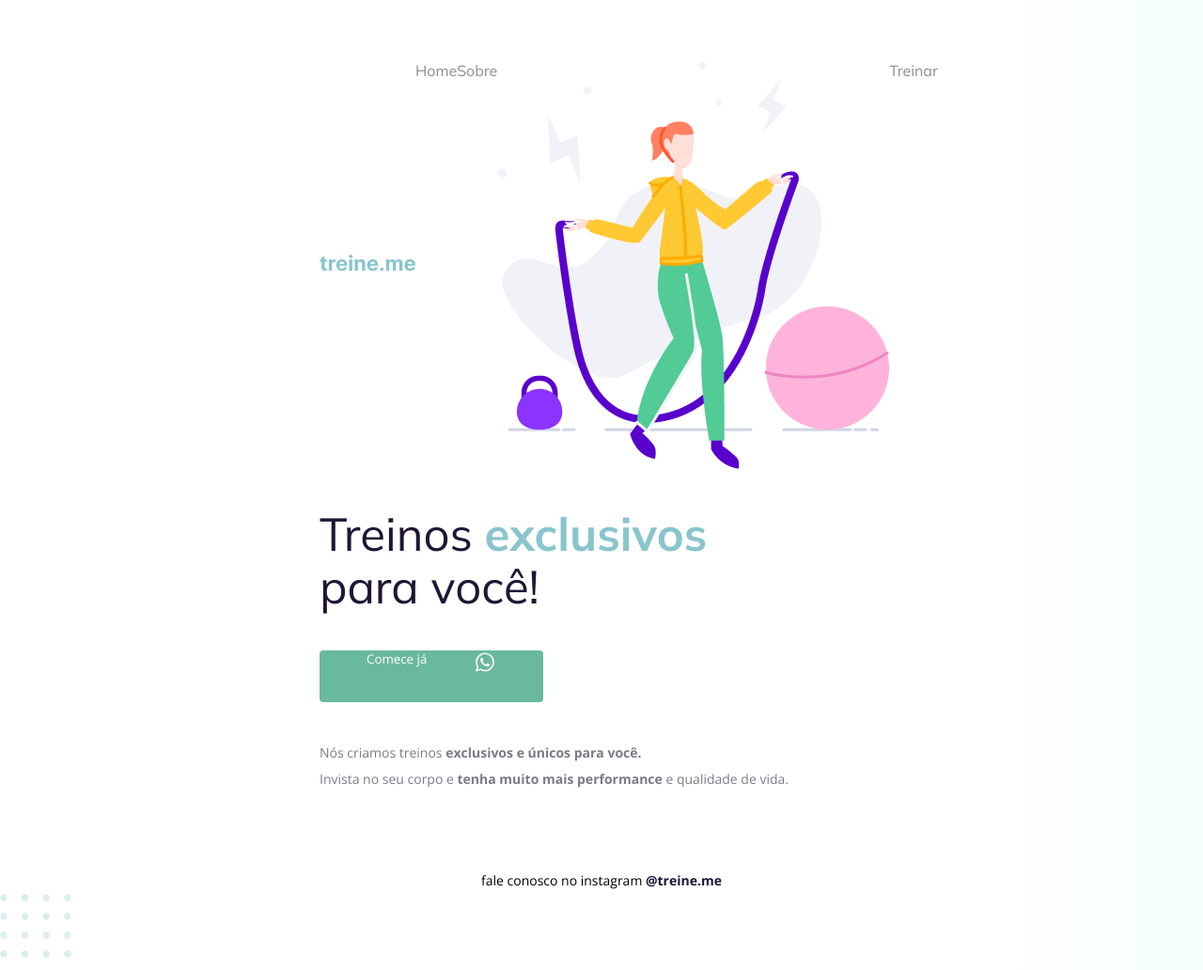
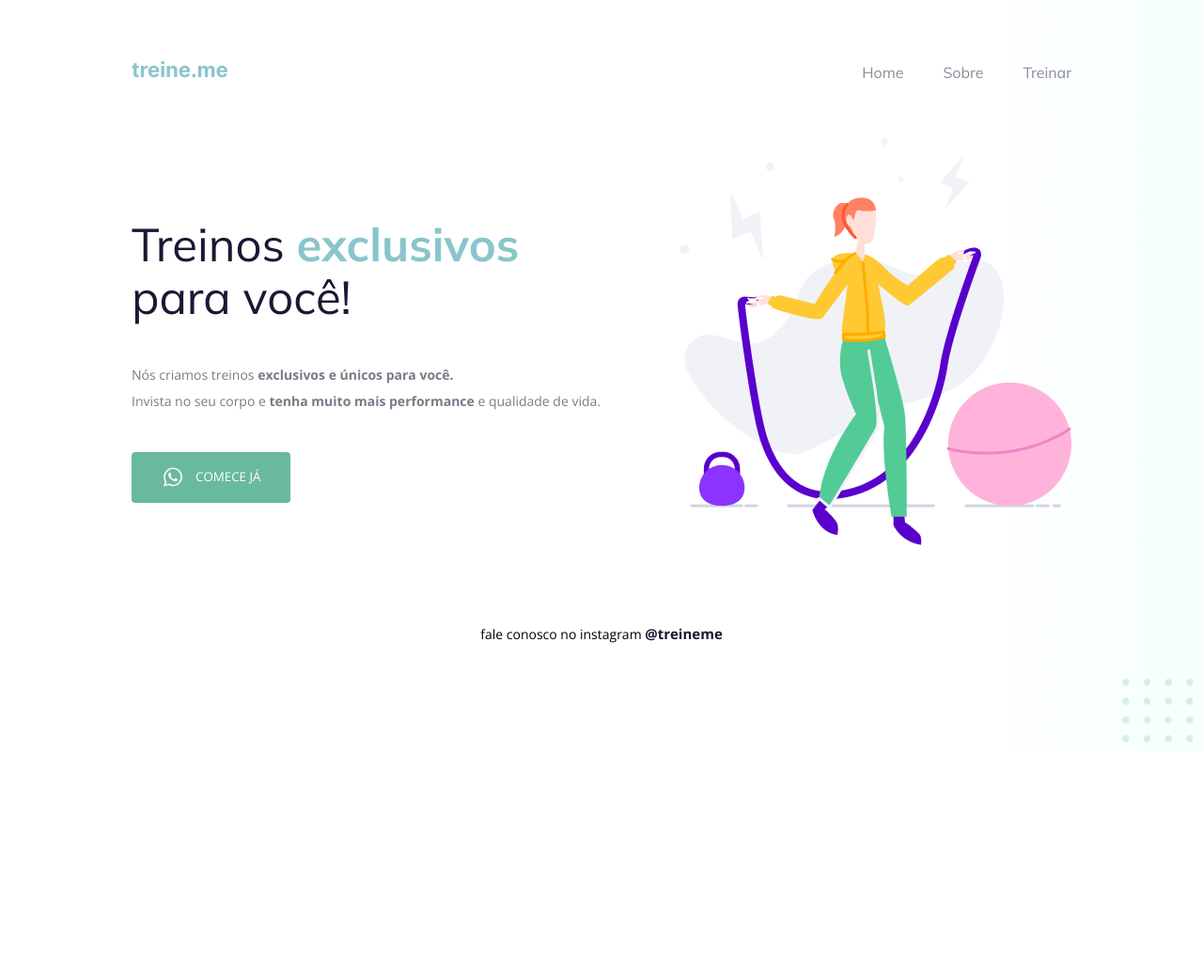
Before and after one commit to IsaqueuAfonso/Fixing-Bugs-02, a plain HTML site: page index.html in a window 1280 px wide. Shown: the whole page at 94% size. After the commit the page ends 800 px from the top, so only its background shows below. Drawn offline with nearby package versions, Linux system fonts and the light colour scheme.

Commit message:
Add files via upload
Bug fixed

```diff
--- a/index.html
+++ b/index.html
@@ -22,7 +22,6 @@
           <ul>
             <li><a href="#">Home</a></li>
             <li><a href="#">Sobre</a></li>
-            <img src="images/img.png" alt="Desenho de uma mulher pulando corta numa academia.">
             <li><a href="#">Treinar</a></li>
           </ul>
       </nav>
@@ -30,23 +29,21 @@
       <main>
           <section>
             <h1>Treinos <span>exclusivos</span> para você!</h1>
-            <button>
-              Comece já
-              <img src="images/whats.svg" alt="Ícone do whatsapp">
-
-            </button>
-
             <p>
               Nós criamos treinos <strong>exclusivos e únicos para você.</strong></br>
               Invista no seu corpo e <strong>tenha muito mais performance</strong> e qualidade de vida.
             </p>
-
+            <button>
+              <img src="images/whats.svg" alt="Ícone do whatsapp">
+              Comece já
+            </button>
           </section>
 
+          <img src="images/img.png" alt="Desenho de uma mulher pulando corta numa academia.">
       </main>
 
       <footer>
-          fale conosco no instagram <a href="https://instagram.com/treineme" target="_blank">@treine.me</a>
+          fale conosco no instagram <a href="https://instagram.com/treineme" target="_blank">@treineme</a>
       </footer>
     </div>
 
--- a/style.css
+++ b/style.css
@@ -3,28 +3,36 @@ body {
 
   font-family: "Open Sans", sans-serif;
 
-    background: linear-gradient(90deg, rgb(227, 255, 248, 0) 82.08%, rgb(227, 255, 248, 0.38) 100%);
+  background: linear-gradient(
+    90deg,
+    rgb(227, 255, 248, 0) 82.08%,
+    rgb(227, 255, 248, 0.38) 100%
+  );
 
   min-height: 100vh;
 }
 
 .page {
-    width: 600px;
+  width: 1000px;
   margin: 0 auto;
   padding-top: 65px;
 }
 
 nav {
+  width: 1000px;
   display: flex;
-    justify-content: start;
+  justify-content: space-between;
   align-items: center;
 
-    margin-bottom: 15px;
+  margin-bottom: 58px;
 }
 
 ul {
   display: flex;
+  justify-content: space-between;
+  align-items: center;
   list-style: none;
+  gap: 42px;
   margin: 0;
   padding: 0;
 }
@@ -41,6 +49,13 @@ body {
 ul li a:hover {
   font-weight: bold;
   opacity: 1;
+}
+
+main {
+  display: flex;
+  align-items: center;
+  justify-content: space-between;
+  margin-bottom: 80px;
 }
 
 h1,
@@ -74,14 +89,16 @@ body {
 button {
   color: white;
   font-family: "Open Sans", sans-serif;
+  text-transform: uppercase;
 
-    background: #69B99D;
+  background: #69b99d;
   border: 0;
-    padding: 0 50px 30px;
+  padding: 14px 32px 15px;
 
   display: flex;
-    justify-content: space-around;
-    gap: 50px;
+  justify-content: center;
+  align-items: center;
+  gap: 12px;
 
   border-radius: 4px;
 
@@ -89,7 +106,7 @@ body {
 }
 
 button:hover {
-      background: #4EA788;
+  background: #4ea788;
 }
 
 footer {
@@ -103,9 +120,11 @@ body {
 
 footer a {
   font-weight: bold;
+  font-size: 15px;
 }
 
 #balls {
+  position: fixed;
   bottom: 0;
   right: 0;
 }
```
Lines whose indentation alone changed are shown as unchanged.
